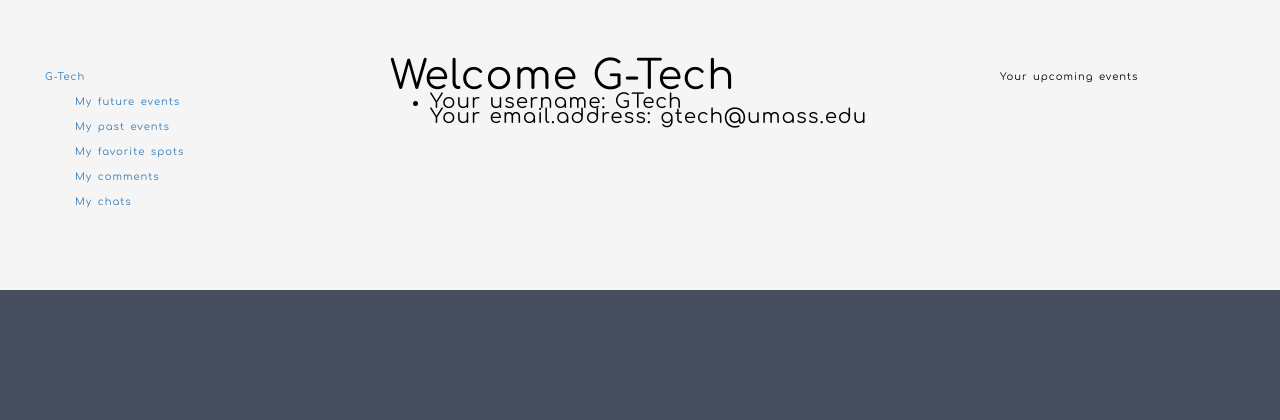
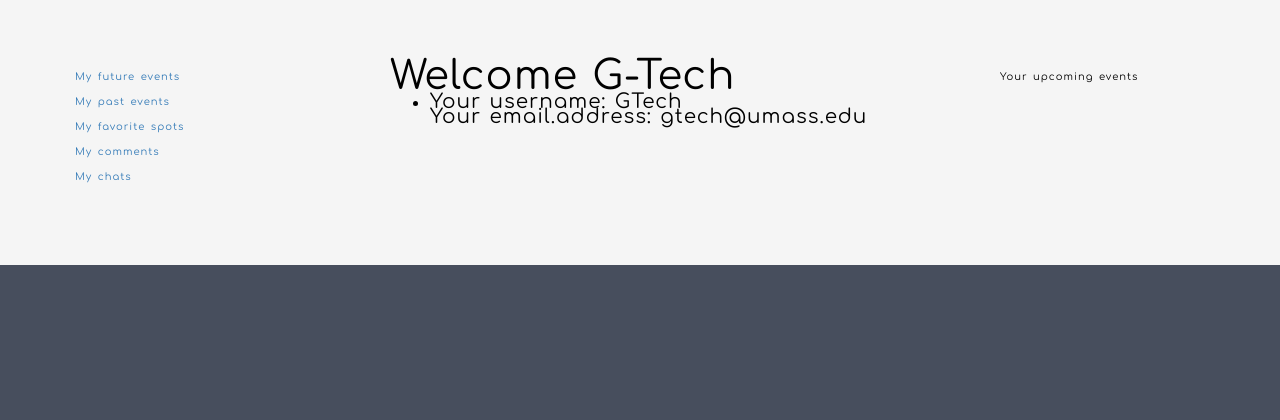
Before and after one commit to m3gan3/ZooMaps, a Django app: page /ZooMaps/account/ in a window 1280 px wide. Shown: the part 69-489 px from the top of the page. Run offline with Django 3.2, Linux system fonts and the light colour scheme; data comes from the database, SQL or seed files in the repository; some libraries are stand-ins or nearby versions.

Commit message:
changes made to the account

```diff
--- a/project2/GTech/ZooMaps/templates/ZooMaps/user_list.html
+++ b/project2/GTech/ZooMaps/templates/ZooMaps/user_list.html
@@ -1,7 +1,6 @@
 {% extends "base_generic.html" %}
   	{% block leftbar %}
   		<div class="col-md-3">
-  			<p><a href="{% url 'account' %}">G-Tech</a></p>
   			<p class="logged"><a href="#">My future events</a></p>
   			<p class="logged"><a href="#">My past events</a></p>
   			<p class="logged"><a href="#">My favorite spots</a></p>
```
